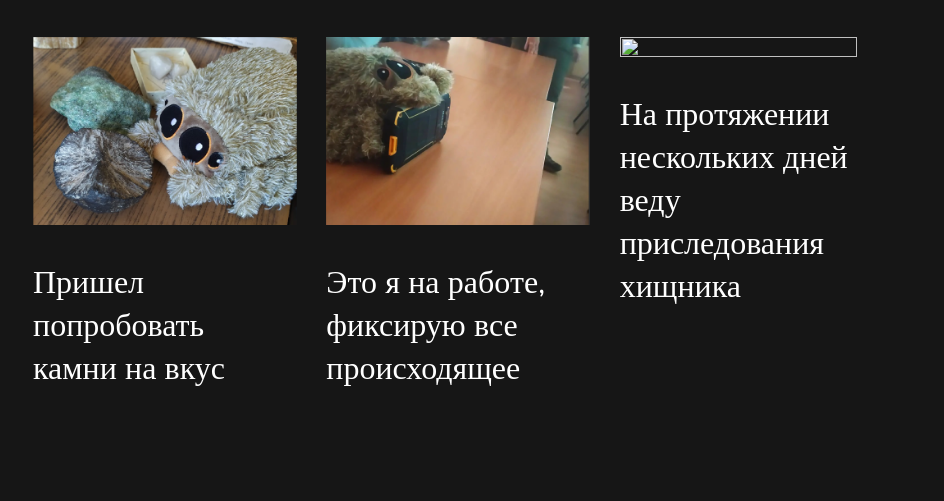
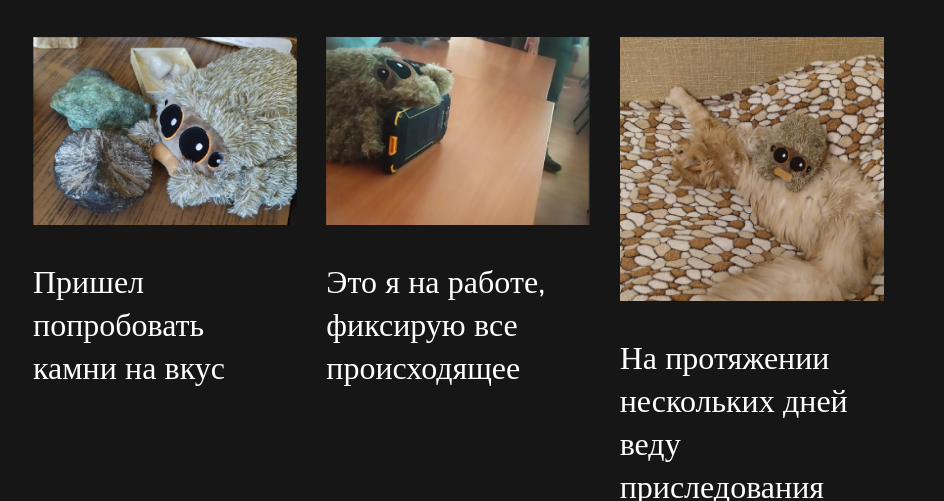
Before and after one commit to lucas-corporation/website, a plain HTML site: page index.html in a window 1280 px wide. Shown: the part 743-1244 px from the top of the page, without its empty margins (167-1111 px from the left). Drawn offline with nearby package versions, Linux system fonts and the light colour scheme.

Commit message:
Update index.html

```diff
--- a/index.html
+++ b/index.html
@@ -58,7 +58,7 @@
                     <p class="img-description">Это я на работе, фиксирую все происходящее</p>
                 </div>
                 <div class="gallery-card">
-                    <img src="./images/gallery/4.png" alt="" class="g-img">
+                    <img src="./images/gallery/4.jpg" alt="" class="g-img">
                     <p class="img-description">На протяжении нескольких дней веду приследования хищника</p>
                 </div>
             </div>
```
